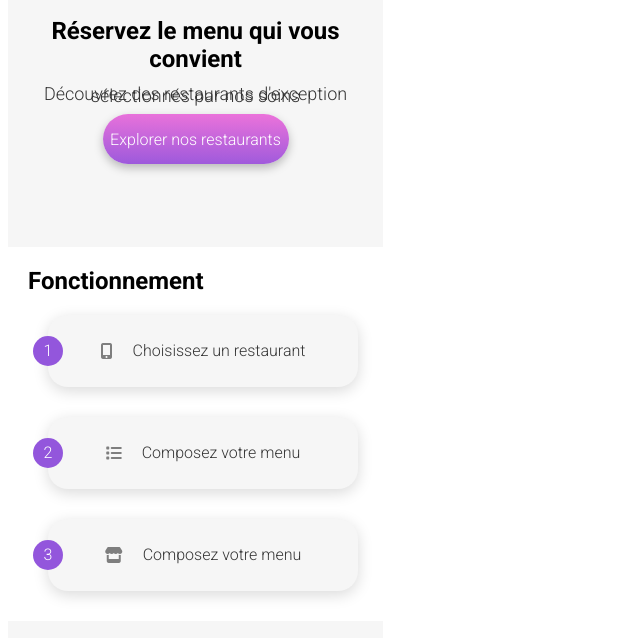
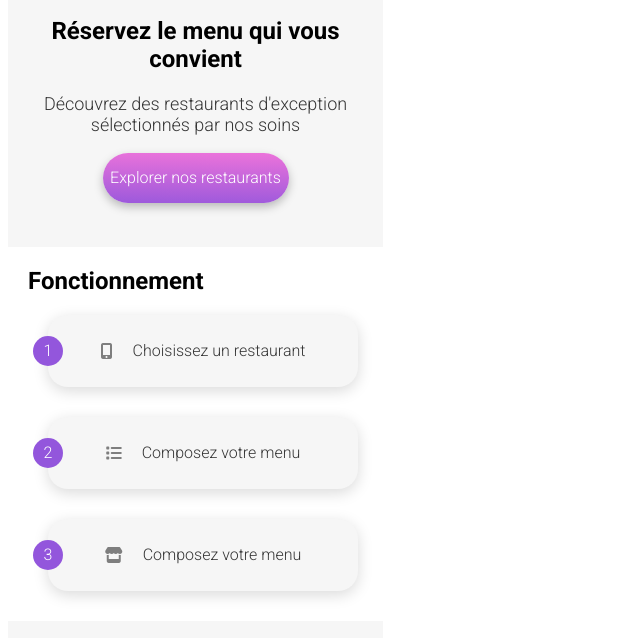
Before and after one commit to bcouderc/Ohmyfood, a plain HTML site: page index.html in a window 1280 px wide. Shown: the part 131-769 px from the top of the page, without its empty margins (0-640 px from the left). Drawn offline with Linux system fonts and the light colour scheme; a web font is replaced by a local one.

Commit message:
Suppr line-height du p

```diff
--- a/scss/autre.css
+++ b/scss/autre.css
@@ -43,7 +43,6 @@ p{
     font-family: Roboto;
     font-style: normal;
     font-weight: 300;
-    line-height: 0.1em;
 }
 
 body{
```
